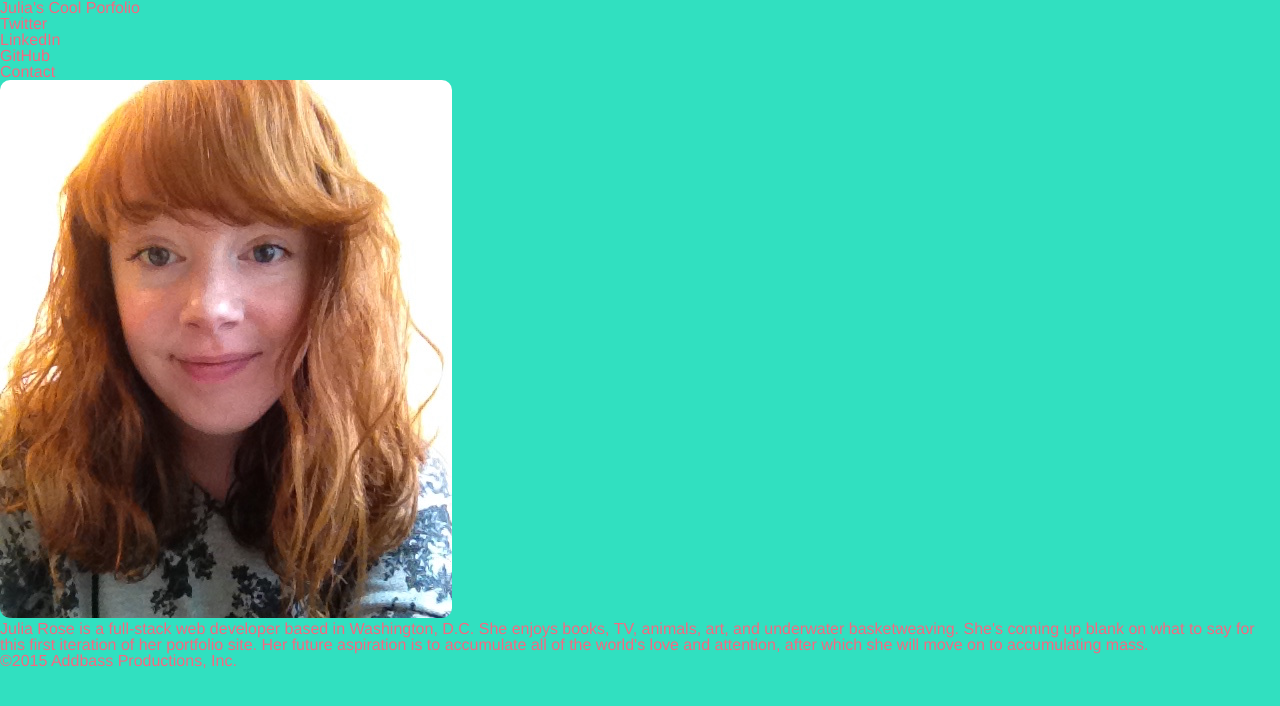
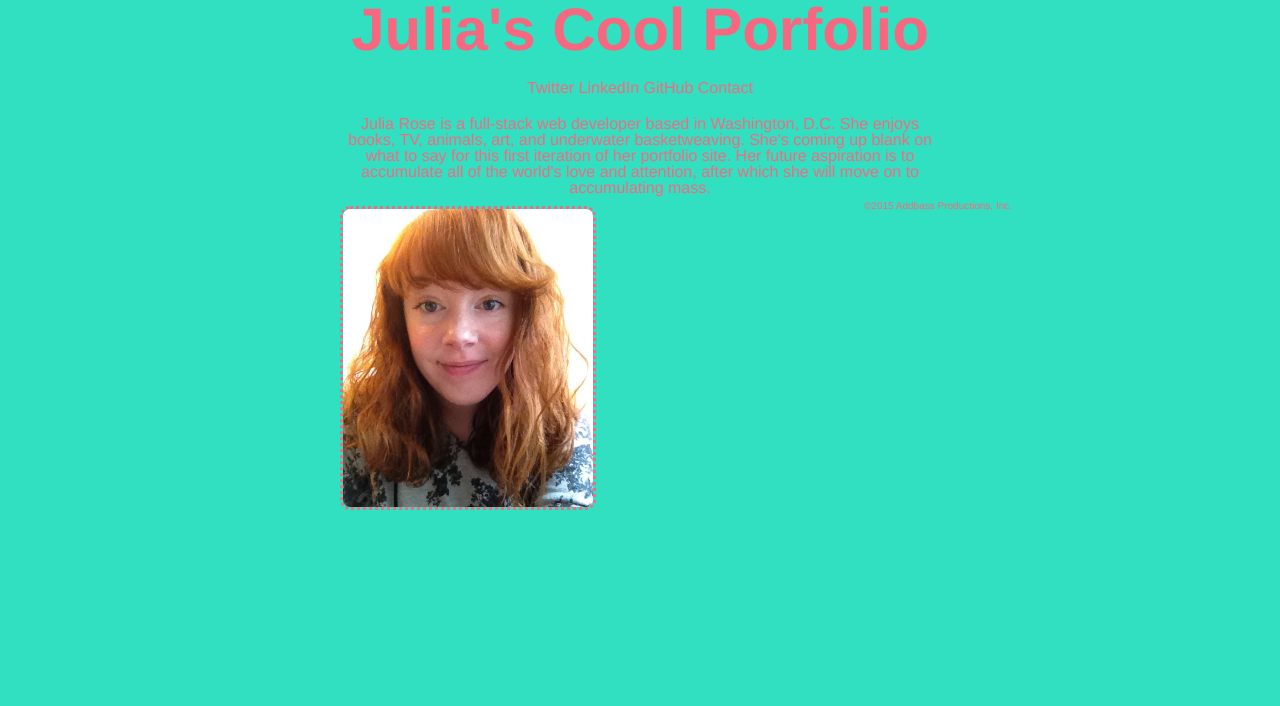
Before and after one commit to julia-rose/julia-rose.github.io, a plain HTML site: page index.html in a window 1280 px wide. Drawn offline with Linux system fonts and the light colour scheme.

Commit message:
add themes.css

```diff
--- a/index.html
+++ b/index.html
@@ -5,6 +5,7 @@
 		<meta charset="utf-8">
 		<link rel="stylesheet" type="text/css" href="normalize.css">
 		<link rel="stylesheet" type="text/css" href="themes.css">
+		<link rel="stylesheet" type="text/css" href="large.css">
 	</head>
 
 	<body>
@@ -21,15 +22,15 @@
 					<li><a href="#">Contact</a></li>
 				</ul>
 			</div>
+			<div id="content">
+				<div id="bio">
+					Julia Rose is a full-stack web developer based in Washington, D.C. She enjoys books, TV, animals, art, and underwater basketweaving. She's coming up blank on what to say for this first iteration of her portfolio site. Her future aspiration is to accumulate all of the world's love and attention, after which she will move on to accumulating mass.
+				</div>
 
-			<div id="photo">
-				<img src="selfie.jpg" alt="my face" />
+				<div id="photo">
+					<img src="selfie.jpg" alt="my face" />
+				</div>
 			</div>
-
-			<div id="bio">
-				Julia Rose is a full-stack web developer based in Washington, D.C. She enjoys books, TV, animals, art, and underwater basketweaving. She's coming up blank on what to say for this first iteration of her portfolio site. Her future aspiration is to accumulate all of the world's love and attention, after which she will move on to accumulating mass.
-			</div>
-
 		</main>
 
 		<footer>
--- /dev/null
+++ b/large.css
@@ -0,0 +1,29 @@
+h1{
+	font-size: 60px;
+	font-weight: 600;
+}
+
+li{
+	display: inline-block;
+}
+
+img{
+	max-width: 250px;
+	margin: 10px auto;
+	float: left;
+	border-width: 3px;
+}
+
+small {
+	font-size: 10px;
+}
+
+#nav {
+	padding: 10px;
+	margin: 10px;
+}
+
+#content {
+	width: 600px;
+	margin: 0 auto;
+}
--- a/themes.css
+++ b/themes.css
@@ -3,11 +3,14 @@ body{
 	background-color: #31E0C0;
 	color: #F76880;
 	text-decoration: none;
+	text-align: center;
+}
 
-}
 
 img {
 	border-radius: 10px;
+	border-style: dotted;
+	border-color: #F76880;;
 }
 
 a {
```
